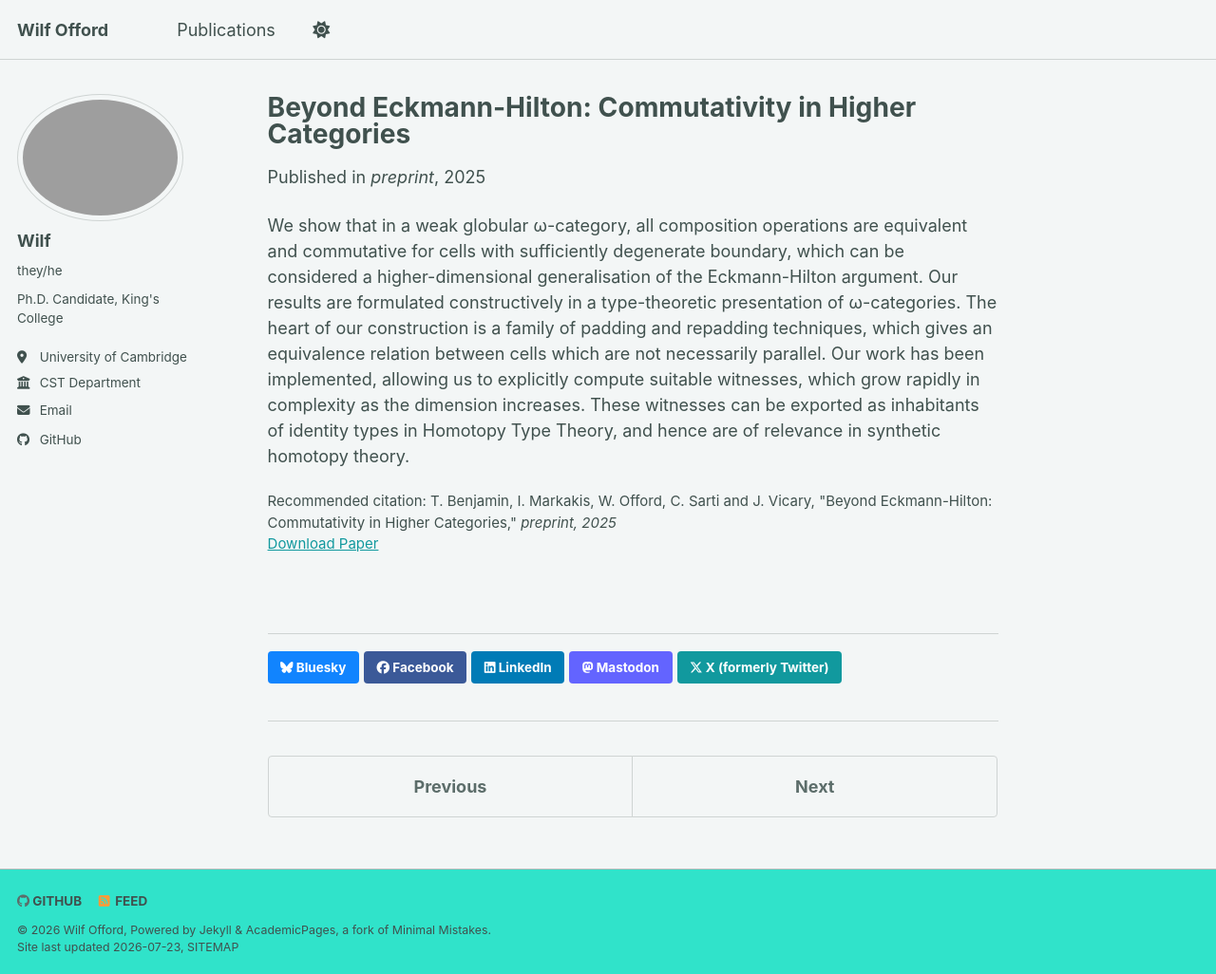
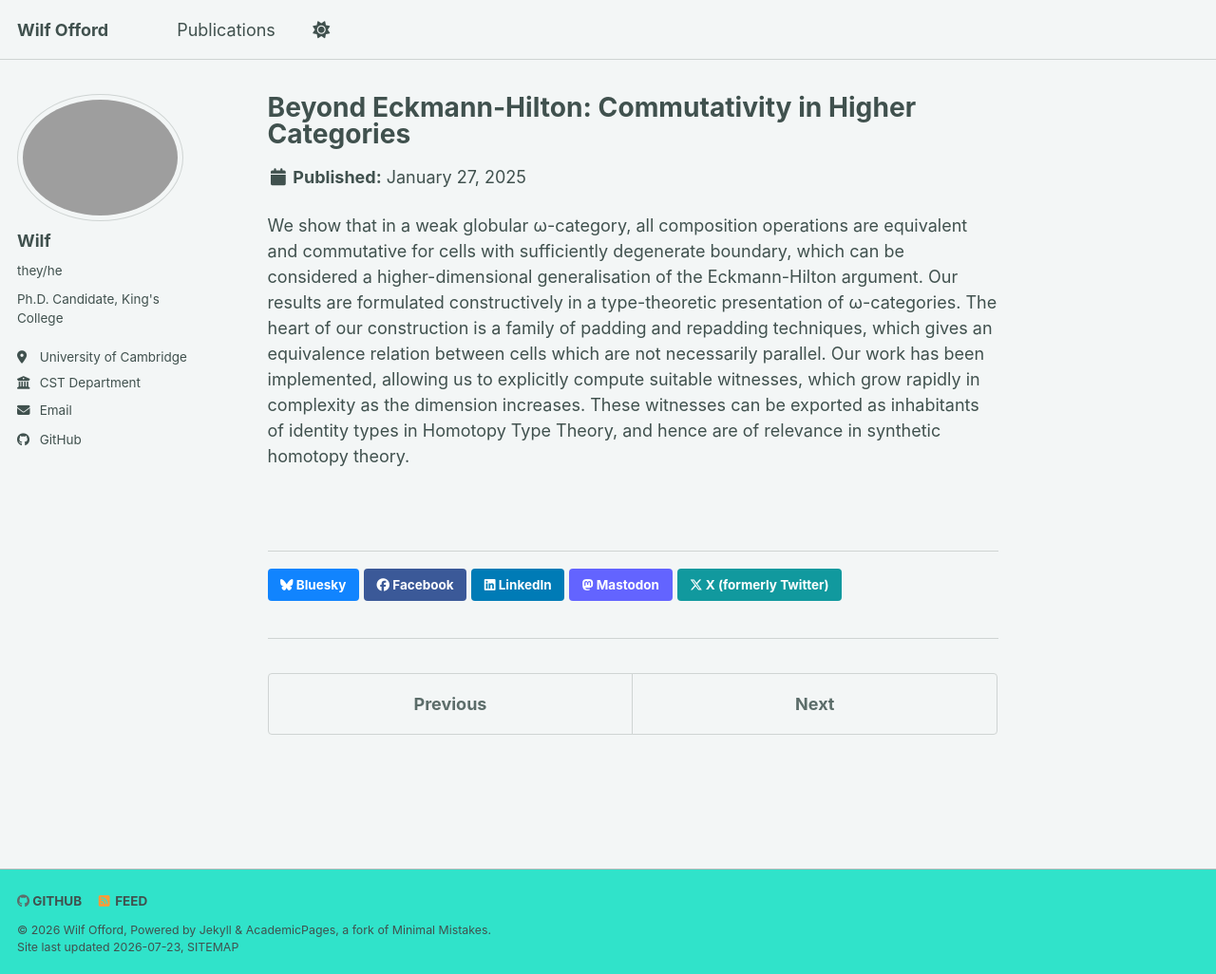
Before and after one commit to wilfofford/wilfofford.github.io, a Jekyll site: the page built from _publications/beyondeckmannhilton.md, in a window 1280 px wide and 1026 px high. Shown: the whole window at 95% size. Built offline with Jekyll 4.4.1, drawn with Linux system fonts in a browser that asks for light colours; a style sheet for code colours, icons or effects is not loaded.

Commit message:
Update beyondeckmannhilton.md

```diff
--- a/_publications/beyondeckmannhilton.md
+++ b/_publications/beyondeckmannhilton.md
@@ -5,8 +5,6 @@
 permalink: /publication/beyondeckmannhilton
 excerpt: 'We show that in a weak globular ω-category, all composition operations are equivalent and commutative for cells with sufficiently degenerate boundary.'
 date: 2025-01-27
-venue: 'preprint'
 paperurl: 'https://arxiv.org/abs/2501.16465'
-citation: 'T. Benjamin, I. Markakis, W. Offord, C. Sarti and J. Vicary, &quot;Beyond Eckmann-Hilton: Commutativity in Higher Categories,&quot <i> preprint, 2025</i>'
 ---
 We show that in a weak globular ω-category, all composition operations are equivalent and commutative for cells with sufficiently degenerate boundary, which can be considered a higher-dimensional generalisation of the Eckmann-Hilton argument. Our results are formulated constructively in a type-theoretic presentation of ω-categories. The heart of our construction is a family of padding and repadding techniques, which gives an equivalence relation between cells which are not necessarily parallel. Our work has been implemented, allowing us to explicitly compute suitable witnesses, which grow rapidly in complexity as the dimension increases. These witnesses can be exported as inhabitants of identity types in Homotopy Type Theory, and hence are of relevance in synthetic homotopy theory.
```
